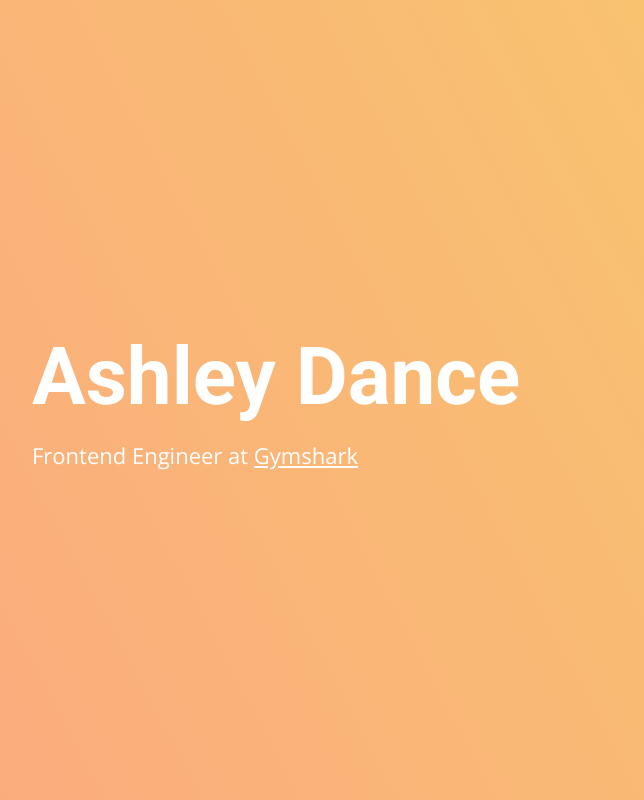
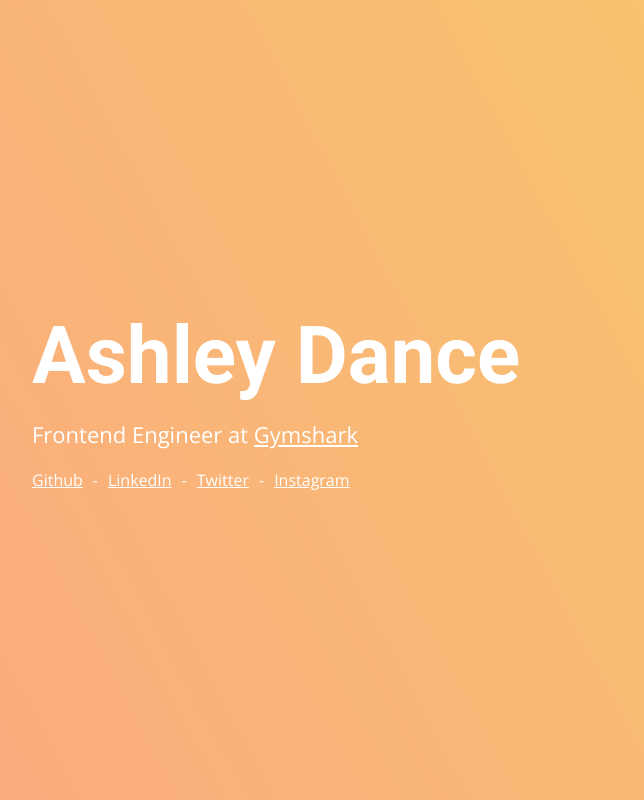
Before and after one commit to ashleydance/personal-site-2020, a Next.js app: page / in a window 1280 px wide. Shown: the whole page, without its empty margins (64-708 px from the left). Built offline with nearby package versions, Linux system fonts and the light colour scheme.

Commit message:
Social links added

```diff
--- a/components/Hero/index.jsx
+++ b/components/Hero/index.jsx
@@ -1,6 +1,7 @@
 import React from 'react';
 
 import * as S from './styles';
+import SocialLinks from '../SocialLinks';
 
 const Hero = () => (
   <S.Hero>
@@ -13,6 +14,7 @@ const Hero = () => (
           Gymshark
         </a>
       </S.HeroText>
+      <SocialLinks />
     </div>
   </S.Hero>
 );
--- a/components/Hero/styles.js
+++ b/components/Hero/styles.js
@@ -18,7 +18,7 @@ export const HeroTitle = styled.h1`
 
 export const HeroText = styled.p`
     color: ${(props) => props.theme.colours.white};
-    margin: 1.6rem 0 0 0;
+    margin: 1.6rem 0;
     font-size: 2.2rem;
 
     a {
--- /dev/null
+++ b/components/SocialLinks/index.jsx
@@ -0,0 +1,26 @@
+import React from 'react';
+import PropTypes from 'prop-types';
+
+import * as S from './styles';
+
+const SocialLink = ({ url, text }) => (
+  <li>
+    <a href={url} target="_blank" rel="noopener noreferrer" title={`Visit ${text}`}>{text}</a>
+  </li>
+);
+
+SocialLink.propTypes = {
+  url: PropTypes.string.isRequired,
+  text: PropTypes.string.isRequired,
+};
+
+const SocialLinks = () => (
+  <S.List>
+    <SocialLink url="https://github.com/ashleydance" text="Github" />
+    <SocialLink url="https://www.linkedin.com/in/ashley-dance/" text="LinkedIn" />
+    <SocialLink url="https://twitter.com/ashleydance_" text="Twitter" />
+    <SocialLink url="https://www.instagram.com/_ashleydance/" text="Instagram" />
+  </S.List>
+);
+
+export default SocialLinks;
--- /dev/null
+++ b/components/SocialLinks/styles.js
@@ -0,0 +1,38 @@
+import styled from 'styled-components';
+
+export const List = styled.ul`
+    padding: 0;
+    margin: 2rem 0 0 0;
+    list-style: none;
+    display: flex;
+
+    li {
+        &::after {
+            content: "-";
+            color: ${(props) => props.theme.colours.white};
+            margin: 1rem;
+        }
+
+        &:last-child::after {
+            display: none;
+        }
+    }
+
+    a {
+        color: ${(props) => props.theme.colours.white};
+        line-height: 1;
+        transition: all 0.2s ease-in-out;
+
+        &:hover,
+        &:active,
+        &:focus {
+            background-color: ${(props) => props.theme.colours.white};
+            color: ${(props) => props.theme.colours.orange};
+            padding: 5px;
+            text-decoration: none;
+            outline: none;
+        }
+    }
+`;
+
+export default List;
```
